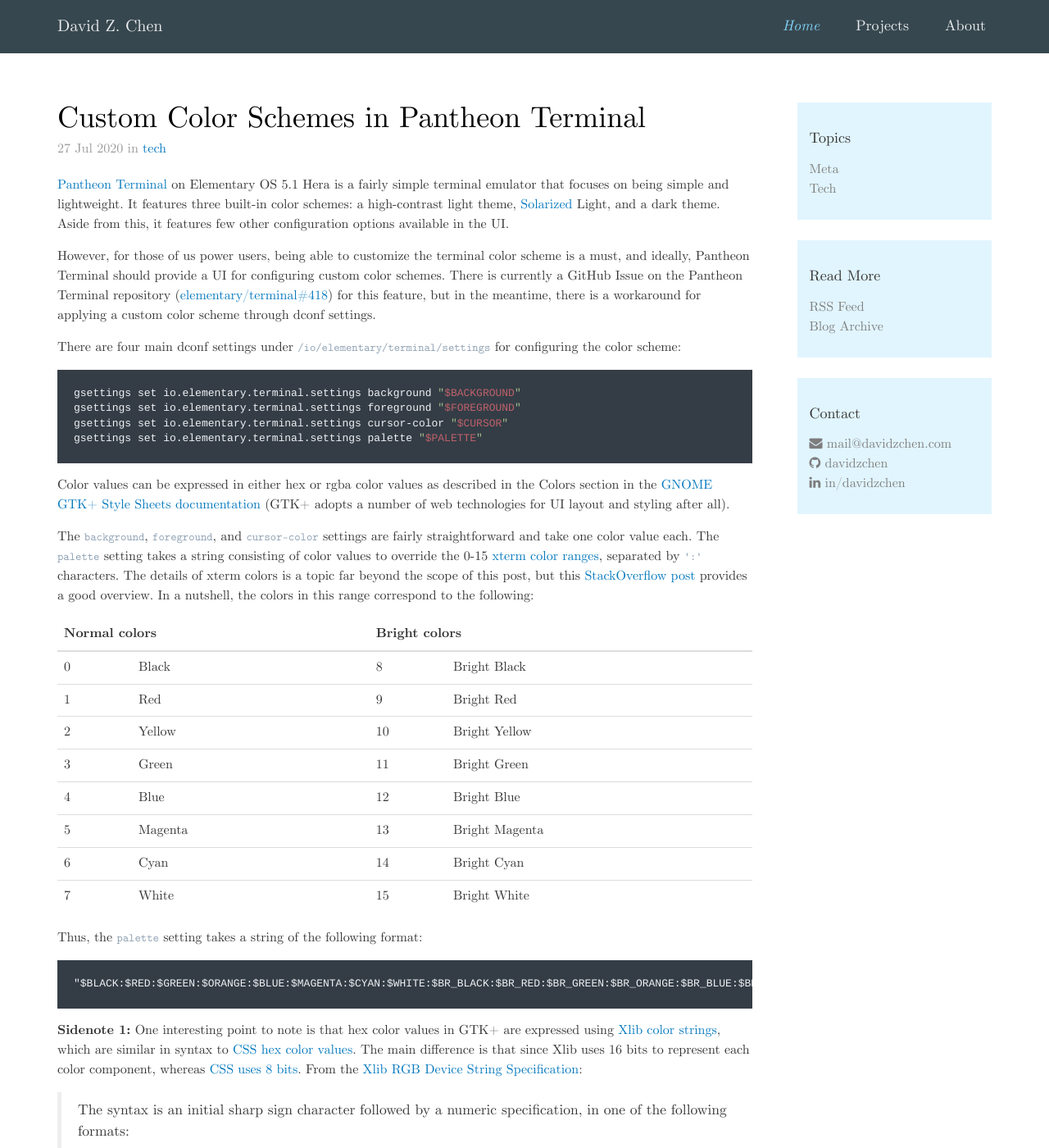
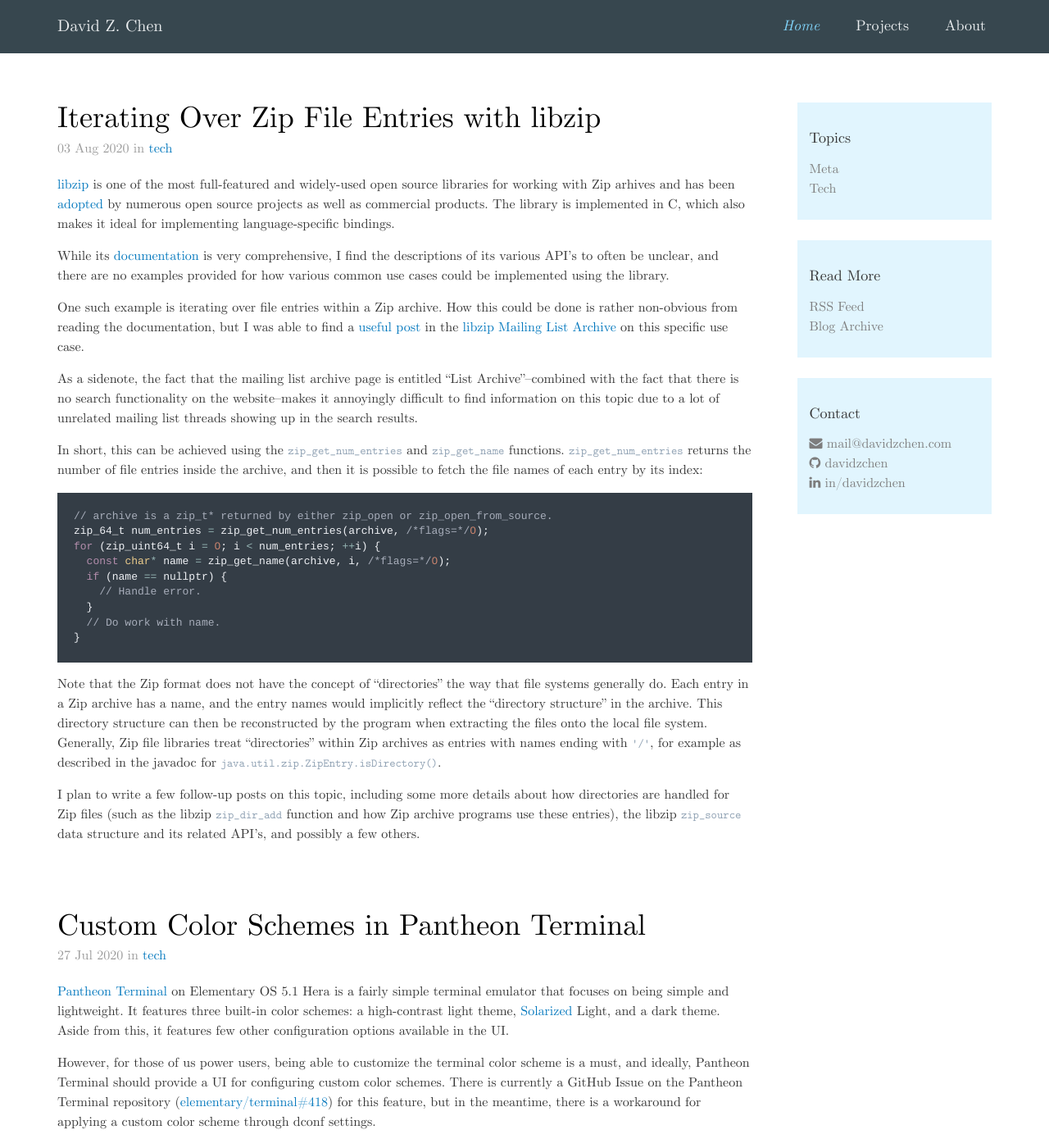
Before and after one commit to davidzchen/davidzchen.github.io, a Jekyll site: the page built from index.html, in a window 1280 px wide and 1400 px high. Shown: the whole window at 82% size. Built offline with Jekyll 4.4.1, drawn with Linux system fonts in a browser that asks for light colours; Markdown is read by kramdown in place of the engine named in the settings; the list of posts is cut into pages by our own code; some of the changed text lies outside the part shown.

Commit message:
Add Iterating Over Zip File Entries with libzip post.

````diff
--- /dev/null
+++ b/_posts/2020-08-03-iterating-over-zip-file-entries-with-libzip.md
@@ -0,0 +1,77 @@
+---
+layout: post
+title: "Iterating Over Zip File Entries with libzip"
+date: 2020-08-03 14:00:00
+categories:
+  - tech
+---
+
+[libzip][libzip] is one of the most full-featured and widely-used open source
+libraries for working with Zip arhives and has been [adopted][libzip-users] by
+numerous open source projects as well as commercial products.  The library is
+implemented in C, which also makes it ideal for implementing language-specific
+bindings.
+
+[libzip]: https://libzip.org
+[libzip-users]: https://libzip.org/users/
+
+While its [documentation][libzip-docs] is very comprehensive, I find the
+descriptions of its various API's to often be unclear, and there are no examples
+provided for how various common use cases could be implemented using the
+library.
+
+[libzip-docs]: https://libzip.org/documentation/
+
+One such example is iterating over file entries within a Zip archive. How this
+could be done is rather non-obvious from reading the documentation, but I was
+able to find a [useful post][dir-post] in the [libzip Mailing List
+Archive][libzip-discuss] on this specific use case.
+
+[dir-post]: https://libzip.org/libzip-discuss/msg00385.html
+[libzip-discuss]: https://libzip.org/libzip-discuss/
+
+As a sidenote, the fact that the mailing list archive page is entitled "List
+Archive"--combined with the fact that there is no search functionality on the
+website--makes it annoyingly difficult to find information on this topic due to
+a lot of unrelated mailing list threads showing up in the search results.
+
+In short, this can be achieved using the
+[`zip_get_num_entries`][zip-get-num-entries] and [`zip_get_name`][zip-get-name]
+functions. `zip_get_num_entries` returns the number of file entries inside the
+archive, and then it is possible to fetch the file names of each entry by its
+index:
+
+[zip-get-num-entries]: https://libzip.org/documentation/zip_get_num_entries.html
+[zip-get-name]: https://libzip.org/documentation/zip_get_name.html
+
+```c
+// archive is a zip_t* returned by either zip_open or zip_open_from_source.
+zip_64_t num_entries = zip_get_num_entries(archive, /*flags=*/0);
+for (zip_uint64_t i = 0; i < num_entries; ++i) {
+  const char* name = zip_get_name(archive, i, /*flags=*/0);
+  if (name == nullptr) {
+    // Handle error.
+  }
+  // Do work with name.
+}
+```
+
+Note that the Zip format does not have the concept of "directories" the way that
+file systems generally do. Each entry in a Zip archive has a name, and the entry
+names would implicitly reflect the "directory structure" in the archive. This
+directory structure can then be reconstructed by the program when extracting
+the files onto the local file system. Generally, Zip file libraries treat
+"directories" within Zip archives as entries with names ending with `'/'`, for
+example as described in the javadoc for
+[`java.util.zip.ZipEntry.isDirectory()`][java-isdirectory].
+
+[java-isdirectory]: https://docs.oracle.com/javase/7/docs/api/java/util/zip/ZipEntry.html#isDirectory()
+
+I plan to write a few follow-up posts on this topic, including some more details
+about how directories are handled for Zip files (such as the libzip
+[`zip_dir_add`][zip-dir-add] function and how Zip archive programs use these
+entries), the libzip [`zip_source`][zip-source] data structure and its related
+API's, and possibly a few others.
+
+[zip-dir-add]: https://libzip.org/documentation/zip_dir_add.html
+[zip-source]: https://libzip.org/documentation/zip_source.html
````
Also changed, not shown: _posts/2020-07-27-custom-colors-schemes-in-pantheon-terminal.md (+1 -1 lines).
